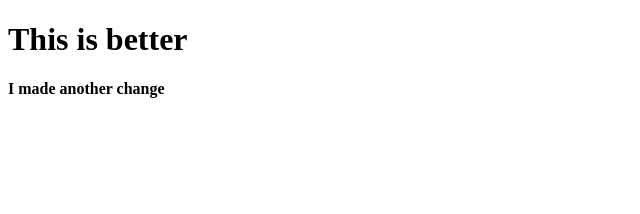
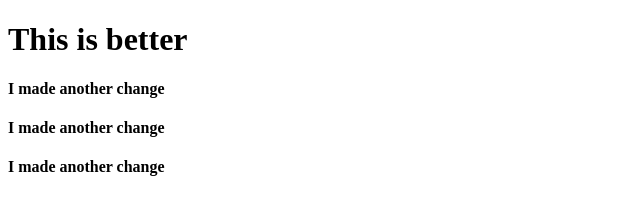
Before and after one commit to softwaredevemmanuel/rtr, a plain HTML site: page index.html in a window 1280 px wide. Shown: the whole page, without its empty margins (0-640 px from the left). Drawn offline with Linux system fonts and the light colour scheme.

Commit message:
nonso branch 3

```diff
--- a/index.html
+++ b/index.html
@@ -10,5 +10,7 @@
     This is better
 </h1>
 <h4>I made another change</h4>
+<h4>I made another change</h4>
+<h4>I made another change</h4>
 </body>
 </html>
```
